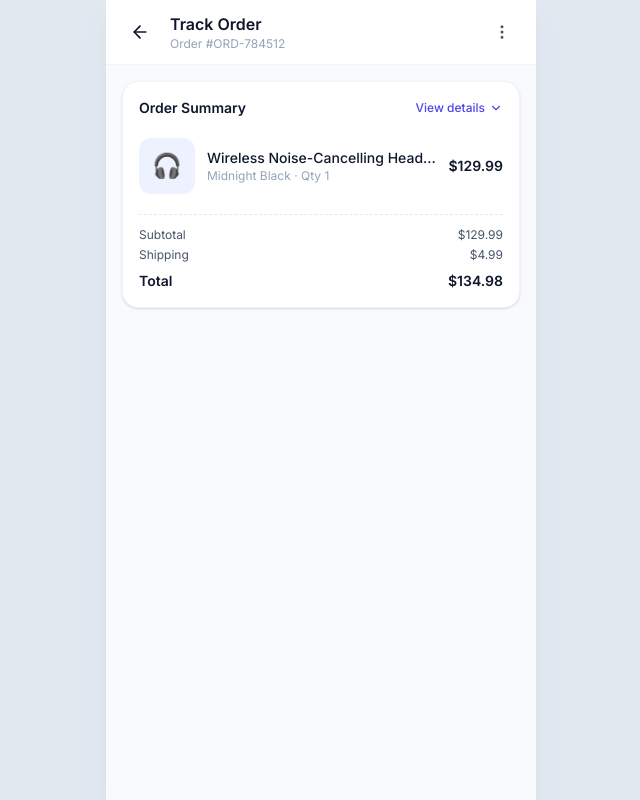
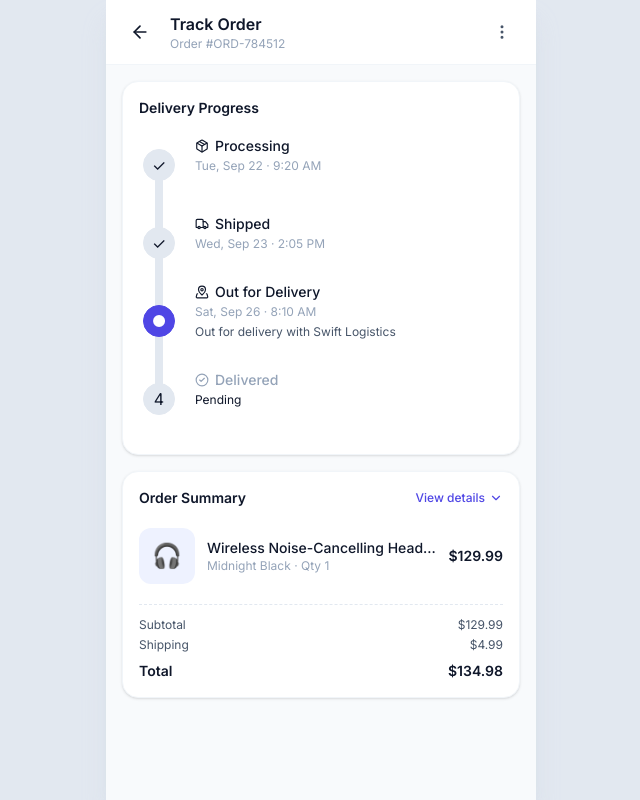
Before and after one commit to fozayelibnayaz/order-tracking-screen, a React (Vite) app: page / in a window 1280 px wide. Shown: the whole page, without its empty margins (319-959 px from the left). Built offline with nearby package versions, Linux system fonts and the light colour scheme.

Commit message:
add daisyui with custom theme and build delivery timeline with steps component

```diff
--- a/package.json
+++ b/package.json
@@ -21,6 +21,7 @@
     "@types/react": "^19.2.18",
     "@types/react-dom": "^19.2.7",
     "@vitejs/plugin-react": "^6.1.1",
+    "daisyui": "^5.7.46",
     "eslint": "^10.10.0",
     "eslint-plugin-react-hooks": "^7.1.1",
     "eslint-plugin-react-refresh": "^0.5.6",
--- a/src/App.jsx
+++ b/src/App.jsx
@@ -1,10 +1,11 @@
 import AppShell from "./components/layout/AppShell"
 import Header from "./components/layout/Header"
 import OrderSummary from "./components/OrderSummary"
-import { mockOrders } from "./data/mockOrders"
+import DeliveryTimeline from "./components/DeliveryTimeline"
+import { mockOrders, STEPS } from "./data/mockOrders"
 
 function App() {
-  const order = mockOrders.onTime
+  const order = mockOrders.onTime // try swapping to mockOrders.delayed or mockOrders.trackingPending below
 
   const handleBack = () => {
     console.log("Back button tapped")
@@ -13,6 +14,13 @@ function App() {
   return (
     <AppShell>
       <Header orderId={order.id} onBack={handleBack} />
+      <DeliveryTimeline
+        steps={STEPS}
+        currentStep={order.currentStep}
+        timeline={order.timeline}
+        isDelayed={order.isDelayed}
+        trackingAvailable={order.trackingAvailable}
+      />
       <OrderSummary
         orderId={order.id}
         placedAt={order.placedAt}
--- /dev/null
+++ b/src/components/DeliveryTimeline.jsx
@@ -0,0 +1,73 @@
+import { Package, Truck, MapPinned, CheckCircle2 } from "lucide-react"
+import { formatDateTime } from "../utils/format"
+
+// Maps each step's key to a small icon shown next to its label.
+const STEP_ICONS = {
+  processing: Package,
+  shipped: Truck,
+  out_for_delivery: MapPinned,
+  delivered: CheckCircle2,
+}
+
+function DeliveryTimeline({ steps, currentStep, timeline, isDelayed, trackingAvailable }) {
+  // DaisyUI's "steps" component has a neat trick: adding a color class like
+  // step-primary to ONE <li> automatically colors that step AND every step
+  // before it. So we only add the color class to the current step.
+  const colorClass = isDelayed ? "step-warning" : "step-primary"
+
+  return (
+    <section className="px-4 pt-4">
+      <div className="bg-white rounded-2xl border border-slate-100 shadow-sm p-4">
+        <h2 className="text-sm font-semibold text-ink-900 mb-2">Delivery Progress</h2>
+
+        <ul className="steps steps-vertical w-full">
+          {steps.map((step, index) => {
+            const stepData = timeline.find((t) => t.key === step.key)
+            const isFinalStep = index === steps.length - 1
+            const isCompleted = index < currentStep || (index === currentStep && isFinalStep)
+            const isCurrent = index === currentStep && !isFinalStep
+            const isUpcoming = index > currentStep
+            const Icon = STEP_ICONS[step.key]
+
+            let markerContent = String(index + 1)
+            if (isCompleted) markerContent = "✓"
+            else if (isCurrent) markerContent = "●"
+
+            return (
+              <li
+                key={step.key}
+                data-content={markerContent}
+                className={`step ${index === currentStep ? colorClass : ""}`}
+              >
+                <div className="flex flex-col items-start text-left pb-5 pl-2">
+                  <span
+                    className={`flex items-center gap-1.5 text-sm font-medium ${
+                      isUpcoming ? "text-ink-400" : "text-ink-900"
+                    }`}
+                  >
+                    <Icon size={14} />
+                    {step.label}
+                  </span>
+
+                  {stepData ? (
+                    <span className="text-xs text-ink-400 mt-0.5">{formatDateTime(stepData.timestamp)}</span>
+                  ) : !trackingAvailable && isUpcoming ? (
+                    <span className="text-xs text-ink-400 italic mt-0.5">Waiting for carrier update…</span>
+                  ) : isUpcoming ? (
+                    <span className="text-xs text-ink-300 mt-0.5">Pending</span>
+                  ) : null}
+
+                  {isCurrent && stepData?.note && (
+                    <span className="text-xs text-ink-600 mt-1">{stepData.note}</span>
+                  )}
+                </div>
+              </li>
+            )
+          })}
+        </ul>
+      </div>
+    </section>
+  )
+}
+
+export default DeliveryTimeline
--- a/src/index.css
+++ b/src/index.css
@@ -1,4 +1,36 @@
 @import "tailwindcss";
+@plugin "daisyui/theme" {
+  name: "ordertrack";
+  default: true;
+  color-scheme: light;
+  --color-base-100: #ffffff;
+  --color-base-200: #f8fafc;
+  --color-base-300: #e2e8f0;
+  --color-base-content: #0f172a;
+  --color-primary: #4f46e5;
+  --color-primary-content: #ffffff;
+  --color-secondary: #6366f1;
+  --color-secondary-content: #ffffff;
+  --color-accent: #4f46e5;
+  --color-accent-content: #ffffff;
+  --color-neutral: #0f172a;
+  --color-neutral-content: #ffffff;
+  --color-success: #16a34a;
+  --color-success-content: #ffffff;
+  --color-warning: #d97706;
+  --color-warning-content: #ffffff;
+  --color-error: #dc2626;
+  --color-error-content: #ffffff;
+  --color-info: #0284c7;
+  --color-info-content: #ffffff;
+  --radius-box: 1rem;
+  --radius-field: 0.75rem;
+  --radius-selector: 0.75rem;
+}
+
+@plugin "daisyui" {
+  themes: ordertrack --default;
+}
 
 @theme {
   /* Brand color — used for primary buttons, links, active steps */
```
Also changed, not shown: 1 other file (tests, documents, lock files or other folders).
